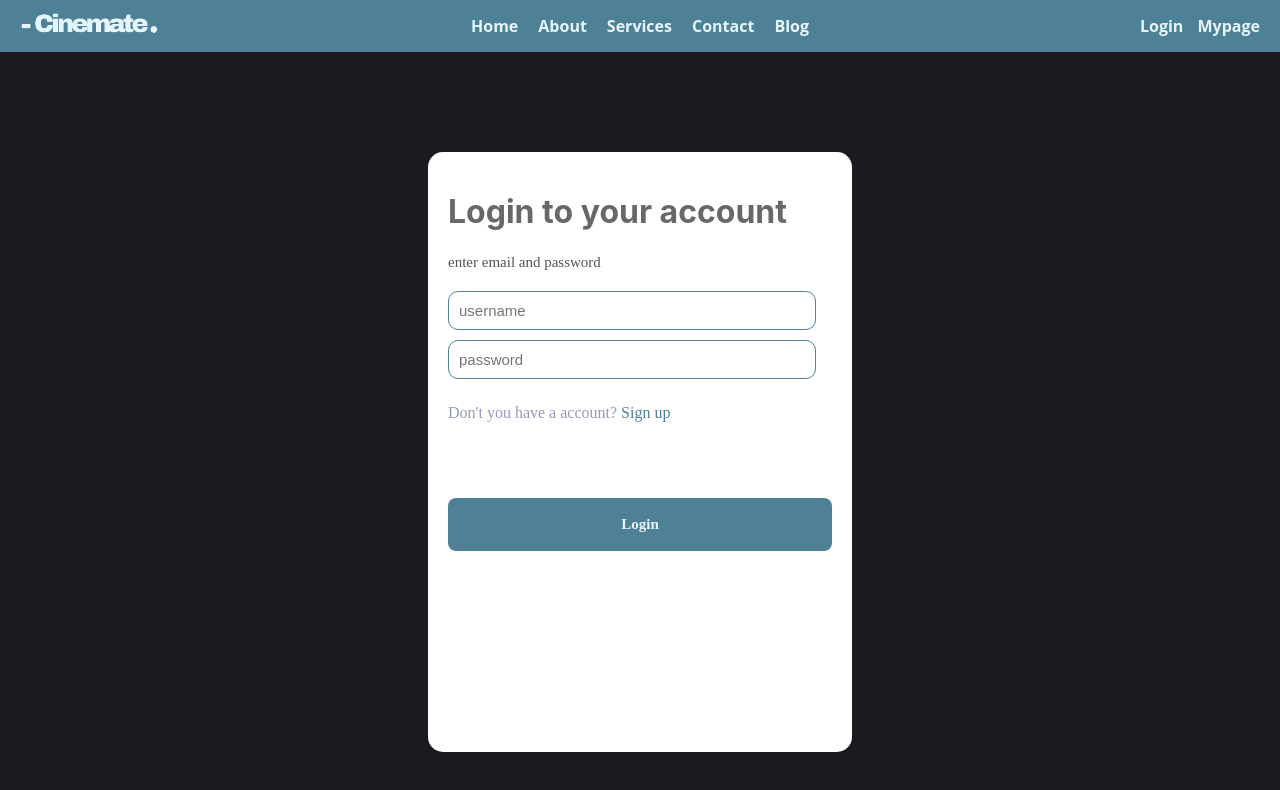
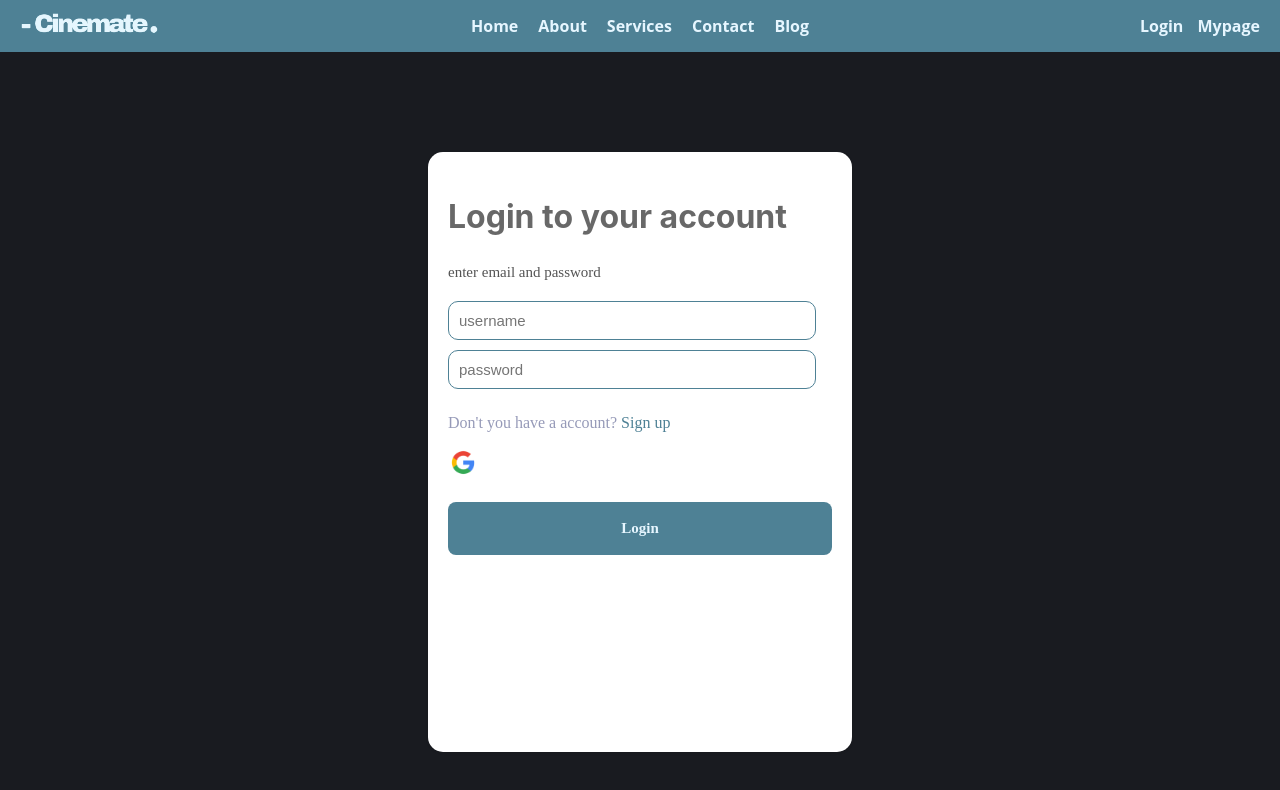
Before and after one commit to Kyonggi-Project/front-end, a React (Create React App) app: page /login in a window 1280 px wide. Shown: the top 790 px of the page. Built offline with nearby package versions, Linux system fonts and the light colour scheme; no server answers.

Commit message:
google OAuth 수정

```diff
--- a/src/pages/login/Login.jsx
+++ b/src/pages/login/Login.jsx
@@ -41,7 +41,7 @@ export default function Login() {
   }
 
   return (
-    <form className="login-form">
+    <section className="login-form">
       <div>
         <h1 className="login-title">Login to your account</h1>
         <p className='option'>enter email and password</p>
@@ -65,7 +65,10 @@ export default function Login() {
             />
           </div>
           <p className='a-text'>Don't you have a account? <Link to="/signup" className="signup-link">Sign up</Link></p>
-          <GoogleOAuthProvider clientId={process.env.REACT_APP_CLIENT_ID}>
+          <a href={process.env.REACT_APP_GOOGLE_OAUTH}>
+            <img src="../google.png" width="30px" alt="google"></img>
+          </a>
+          {/* <GoogleOAuthProvider clientId={process.env.REACT_APP_CLIENT_ID}>
             <GoogleLogin
               onSuccess={(res) => {
                 console.log(res);
@@ -75,10 +78,10 @@ export default function Login() {
                 console.log(err);
               }}
             />
-          </GoogleOAuthProvider>
+          </GoogleOAuthProvider> */}
           <button className="login-button" onClick={handleSubmit}>Login</button>
         </form>
       </div>
-    </form>
+    </section>
   );
 }
```
